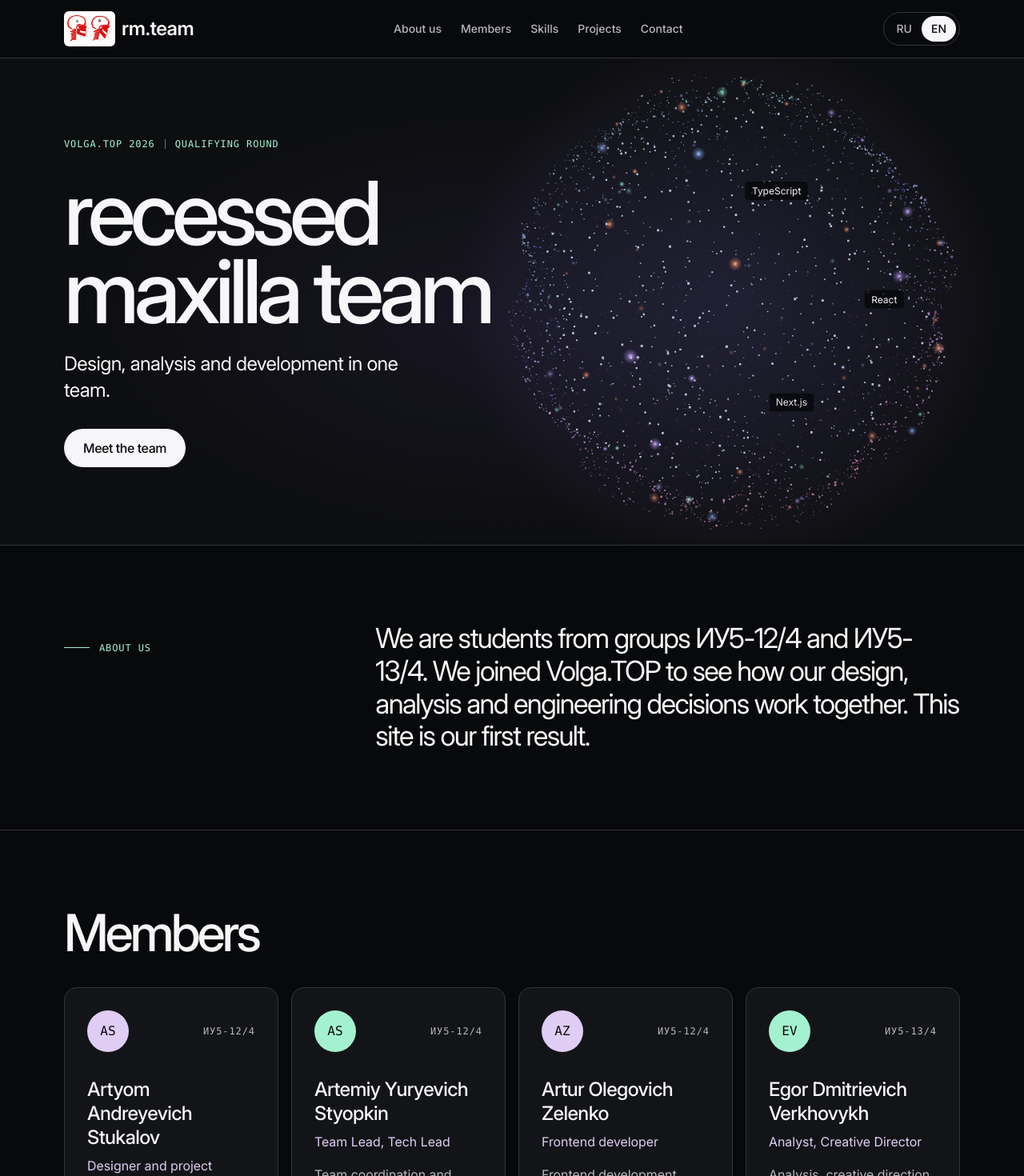
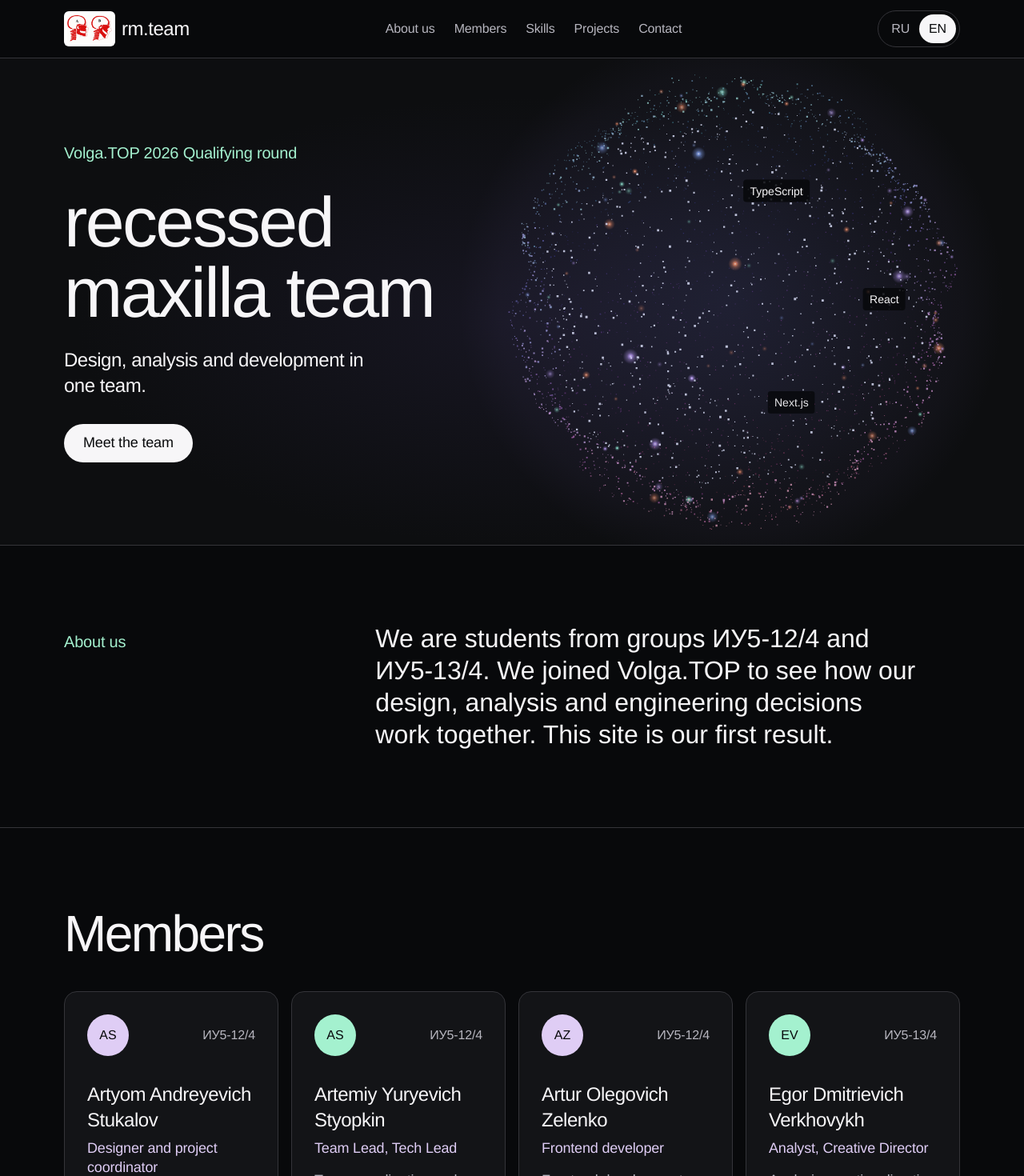
Before and after one commit to akkne/team-onboarding-page, a Next.js app in the folder frontend/: page /en in a window 1280 px wide. Shown: the top 1470 px of the page at 80% size. Built offline with nearby package versions, Linux system fonts and the light colour scheme.

Commit message:
style(frontend): align typography with Solana and simplify labels

```diff
--- a/frontend/app/[lang]/layout.tsx
+++ b/frontend/app/[lang]/layout.tsx
@@ -1,15 +1,7 @@
 import "../globals.css";
-import localFont from "next/font/local";
 import { teamName } from "../../data/team";
 import type { Metadata } from "next";
 import { notFound } from "next/navigation";
-
-const inter = localFont({
-  src: "../assets/inter-variable.woff2",
-  variable: "--font-inter",
-  weight: "100 900",
-  display: "swap",
-});
 
 export const metadata: Metadata = { title: teamName };
 export const dynamicParams = false;
@@ -26,7 +18,7 @@ export default async function Layout({
   if (lang !== "ru" && lang !== "en") notFound();
 
   return (
-    <html lang={lang} className={inter.variable}>
+    <html lang={lang}>
       <body className="min-h-screen bg-ink font-sans text-paper antialiased">
         {children}
       </body>
--- a/frontend/app/[lang]/page.tsx
+++ b/frontend/app/[lang]/page.tsx
@@ -65,12 +65,10 @@ export default async function Home({ params }: PageProps<"/[lang]">) {
           <a
             href={`/${lang}`}
             aria-label={teamName}
-            className="flex items-center gap-2 text-[1.5rem] font-semibold tracking-[-0.065em]"
+            className="card-title flex items-center gap-2"
           >
             <TeamEmblem placement="header" />
-            <span lang="en" className="tracking-[-0.02em]">
-              rm.team
-            </span>
+            <span lang="en">rm.team</span>
           </a>
           <nav
             aria-label={t.menu}
@@ -80,7 +78,7 @@ export default async function Home({ params }: PageProps<"/[lang]">) {
               <a
                 key={id}
                 href={`#${id}`}
-                className="py-2 text-sm font-medium text-muted hover:text-paper"
+                className="caption py-2 font-medium text-muted hover:text-paper"
               >
                 {label}
               </a>
@@ -98,7 +96,7 @@ export default async function Home({ params }: PageProps<"/[lang]">) {
                 hrefLang={locale}
                 aria-label={locale === "ru" ? "Русский" : "English"}
                 aria-current={locale === lang ? "page" : undefined}
-                className="rounded-full px-3 py-1.5 text-sm font-medium text-muted hover:text-paper aria-[current=page]:bg-paper aria-[current=page]:text-ink"
+                className="caption rounded-full px-3 py-1.5 font-medium text-muted hover:text-paper aria-[current=page]:bg-paper aria-[current=page]:text-ink"
               >
                 {locale.toUpperCase()}
               </a>
@@ -113,17 +111,14 @@ export default async function Home({ params }: PageProps<"/[lang]">) {
         >
           <ParticleSphere labels={getSphereLabels()} />
           <div className="shell pointer-events-none relative flex min-h-[36rem] flex-col items-start pt-12 pb-44 sm:min-h-[40rem] md:justify-center md:py-24 [&>*]:pointer-events-auto lg:min-h-[clamp(38rem,74svh,54rem)]">
-            <p className="meta mb-7 flex flex-wrap items-center gap-3 text-mint">
-              <span>
-                {team.event[lang]} {team.year}
-              </span>
-              <span aria-hidden="true" className="h-3 w-px bg-mint/50" />
-              {t.round}
+            <p className="meta mb-7 text-mint">
+              <span className="inline-block">{team.event[lang]} {team.year}</span>{" "}
+              <span className="inline-block">{t.round}</span>
             </p>
             <h1 id="hero-title" lang="en" className="hero-title">
               {teamName}
             </h1>
-            <p className="mt-6 max-w-[30ch] text-xl leading-snug tracking-tight text-paper md:text-2xl">
+            <p className="lead mt-6 max-w-[30ch] font-medium text-paper">
               {team.motto[lang]}
             </p>
             <a href="#members" className="pill mt-8">
@@ -137,14 +132,10 @@ export default async function Home({ params }: PageProps<"/[lang]">) {
           className="border-b border-line"
         >
           <div className="shell section-space grid items-baseline gap-6 md:grid-cols-[1fr_2fr]">
-            <h2
-              id="about-title"
-              className="meta flex items-center gap-3 text-mint"
-            >
-              <span aria-hidden="true" className="h-px w-8 bg-current" />
+            <h2 id="about-title" className="meta text-mint">
               {t.about}
             </h2>
-            <p className="max-w-[38ch] text-[clamp(1.55rem,2.7vw,2.75rem)] leading-[1.18] tracking-[-0.045em]">
+            <p className="intro max-w-[38ch]">
               {team.about[lang]}
             </p>
           </div>
@@ -180,7 +171,7 @@ export default async function Home({ params }: PageProps<"/[lang]">) {
                 >
                   <dt className="meta text-mint">{category}</dt>
                   <dd>
-                    <ul className="flex flex-wrap gap-x-6 gap-y-1 text-lg tracking-tight md:text-xl">
+                    <ul className="body-copy flex flex-wrap gap-x-6 gap-y-1">
                       {items.map((item) => (
                         <li key={item}>{item}</li>
                       ))}
@@ -208,19 +199,16 @@ export default async function Home({ params }: PageProps<"/[lang]">) {
                 >
                   <div className="flex flex-col items-start justify-center p-6 md:p-10">
                     <span className="meta text-lilac">{t[project.kind]}</span>
-                    <h3 className="mt-3 text-3xl font-medium tracking-tight">
+                    <h3 className="card-title mt-3">
                       {project.title[lang]}
                     </h3>
-                    <p className="mt-3 max-w-prose leading-relaxed text-muted">
+                    <p className="body-copy mt-3 max-w-prose text-muted">
                       {project.description[lang]}
                     </p>
                     {project.href && (
                       <a href={project.href} className="pill mt-5">
                         {t.view}
-                        <span className="sr-only">
-                          {" "}
-                          - {project.title[lang]}
-                        </span>
+                        <span className="sr-only"> {project.title[lang]}</span>
                       </a>
                     )}
                   </div>
--- a/frontend/app/globals.css
+++ b/frontend/app/globals.css
@@ -1,6 +1,7 @@
 @import "tailwindcss";
 
 @theme {
+  --font-sans: "ABC Diatype", Diatype, Helvetica, Arial, system-ui, sans-serif;
   --color-ink: #08090b;
   --color-panel: #131417;
   --color-line: #343439;
@@ -8,9 +9,6 @@
   --color-muted: #b7b6bf;
   --color-lilac: #dfcdf5;
   --color-mint: #a4f1cf;
-}
-@theme inline {
-  --font-sans: var(--font-inter), Arial, sans-serif;
 }
 
 @layer base {
@@ -38,26 +36,47 @@
   .section-space {
     @apply py-14 md:py-20 lg:py-24;
   }
+  .hero-title {
+    @apply max-w-[6em] text-[2.5rem] leading-[1.1] font-medium tracking-[-0.03em] md:text-[3.5rem] md:leading-none xl:text-[5.5rem];
+  }
   .section-title {
-    @apply text-[clamp(2.35rem,5vw,4.5rem)] leading-none font-medium tracking-[-0.06em];
+    @apply text-[2rem] leading-[1.25] font-medium tracking-[-0.04em] md:text-[2.5rem] md:leading-[1.1] xl:text-[4rem] xl:leading-[1.125];
+  }
+  .card-title {
+    @apply text-base leading-[1.5] font-medium tracking-[-0.02em] md:text-2xl md:leading-[1.333];
+  }
+  .lead {
+    @apply text-lg leading-[1.33] tracking-[-0.02em] md:text-2xl;
+  }
+  .intro {
+    @apply text-xl leading-[1.4] md:text-[2rem] md:leading-[1.25];
   }
   .meta {
-    @apply font-mono text-xs leading-5 font-medium tracking-[0.075em] uppercase;
+    @apply text-base leading-[1.375] font-medium tracking-[-0.01em] md:text-lg md:leading-[1.33] xl:text-xl xl:leading-[1.5];
+  }
+  .body-copy, .pill {
+    @apply text-base leading-[1.25] tracking-[-0.01em] md:text-lg md:leading-[1.44] xl:leading-[1.33];
+  }
+  .caption, .tag, .text-link {
+    @apply text-sm leading-[1.42] tracking-[-0.01em] md:text-base md:leading-[1.5];
+  }
+  .fine-print {
+    @apply text-xs leading-[1.33] md:text-sm md:leading-[1.43];
   }
   .pill {
-    @apply inline-flex min-h-12 items-center justify-center rounded-full bg-paper px-6 text-base font-medium tracking-tight text-ink transition-colors hover:bg-mint motion-reduce:transition-none;
+    @apply inline-flex min-h-12 items-center justify-center rounded-full bg-paper px-6 font-normal text-ink transition-colors hover:bg-mint motion-reduce:transition-none;
   }
   .pill:focus-visible {
     outline-color: var(--color-mint);
   }
   .text-link {
-    @apply inline-block py-1 text-sm font-medium underline decoration-current/50 underline-offset-4 hover:decoration-current;
+    @apply inline-block py-1 underline decoration-current/50 underline-offset-4 hover:decoration-current;
   }
   .tag {
-    @apply rounded-full border border-line px-3 py-1 text-sm text-muted;
+    @apply rounded-full border border-line px-3 py-1 text-muted;
   }
   .avatar {
-    @apply grid size-13 shrink-0 place-items-center rounded-full bg-lilac font-mono text-base font-medium text-ink;
+    @apply grid size-13 shrink-0 place-items-center rounded-full bg-lilac text-base font-medium text-ink;
   }
   .member-card:nth-child(2n) .avatar {
     @apply bg-mint;
@@ -96,7 +115,4 @@
   .particle-sphere[data-ready] .sphere-labels li {
     @apply top-1/2 left-1/2;
   }
-  .hero-title {
-    @apply max-w-[6em] text-[clamp(3.5rem,8.6vw,8.5rem)] leading-[0.89] font-medium tracking-[-0.062em];
-  }
 }
--- a/frontend/components/member-card.tsx
+++ b/frontend/components/member-card.tsx
@@ -23,13 +23,13 @@ export function MemberCard({ member, lang }: { member: Member; lang: Locale }) {
             {initials}
           </span>
         )}
-        <span className="meta text-muted">{member.group}</span>
+        <span className="caption text-muted">{member.group}</span>
       </div>
-      <h3 className="max-w-[23ch] text-2xl leading-tight font-medium tracking-tight">
+      <h3 className="card-title max-w-[23ch]">
         {name}
       </h3>
-      <p className="mt-2 text-lilac">{member.role[lang]}</p>
-      <p className="mt-4 leading-relaxed text-muted">
+      <p className="body-copy mt-2 text-lilac">{member.role[lang]}</p>
+      <p className="body-copy mt-4 text-muted">
         {member.contribution[lang]}
       </p>
       <ul className="mt-5 flex flex-wrap gap-2">
--- a/frontend/components/particle-sphere.tsx
+++ b/frontend/components/particle-sphere.tsx
@@ -73,7 +73,7 @@ export function ParticleSphere({ labels }: { labels: readonly string[] }) {
       {labels.length > 0 && (
         <ul aria-hidden="true" className="sphere-labels pointer-events-none absolute inset-0">
           {labels.slice(0, 3).map((label, slot) => (
-            <li key={slot} className="absolute max-w-[44%] rounded-sm bg-ink/85 px-2 py-1 text-center text-xs leading-tight text-paper">
+            <li key={slot} className="fine-print absolute max-w-[44%] rounded-sm bg-ink/85 px-2 py-1 text-center text-paper">
               {label}
             </li>
           ))}
--- a/frontend/data/team.ts
+++ b/frontend/data/team.ts
@@ -23,13 +23,13 @@ const repository = "https://github.com/akkne/team-onboarding-page";
 
 export const team = {
   about: {
-    ru: "Мы - студенты групп ИУ5-12/4 и ИУ5-13/4. На «Волга.ТОП» мы хотим проверить, как наши решения в дизайне, аналитике и разработке работают вместе. Первый результат - эта визитка.",
+    ru: "Мы учимся в группах ИУ5-12/4 и ИУ5-13/4. На «Волга.ТОП» мы хотим проверить, как наши решения в дизайне, аналитике и разработке работают вместе. Первым делом мы собрали эту визитку.",
     en: "We are students from groups ИУ5-12/4 and ИУ5-13/4. We joined Volga.TOP to see how our design, analysis and engineering decisions work together. This site is our first result.",
   },
   event: { ru: "Волга.ТОП", en: "Volga.TOP" },
   year: 2026,
   motto: {
-    ru: "Дизайн, аналитика и разработка - в одной команде.",
+    ru: "Дизайн, аналитика и разработка в одной команде.",
     en: "Design, analysis and development in one team.",
   },
   contact: repository + "/issues",
```
Also changed, not shown: frontend/app/assets/inter-license.txt (deleted), frontend/app/assets/inter-variable.woff2 (deleted), 10 other files (tests, documents, lock files or other folders).
